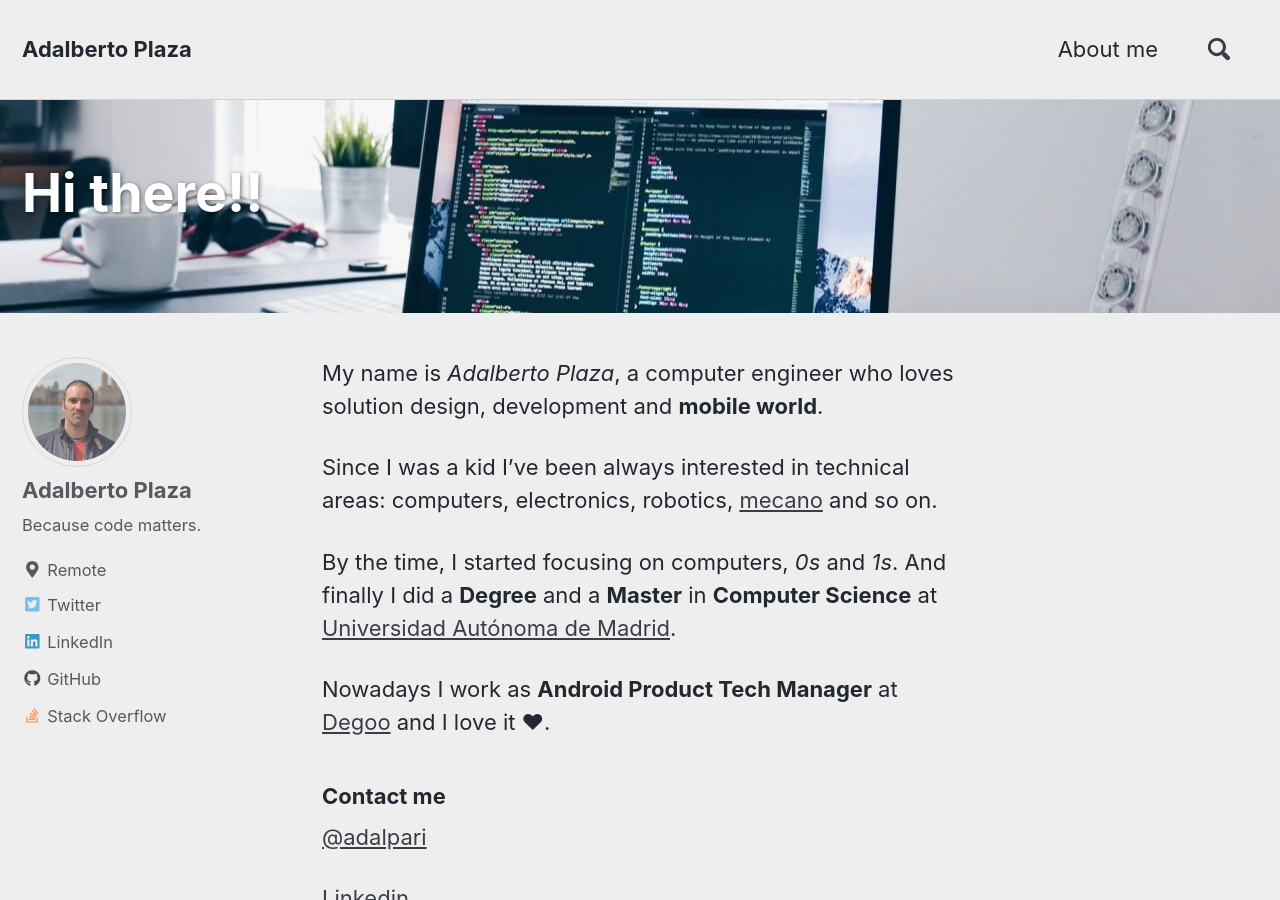
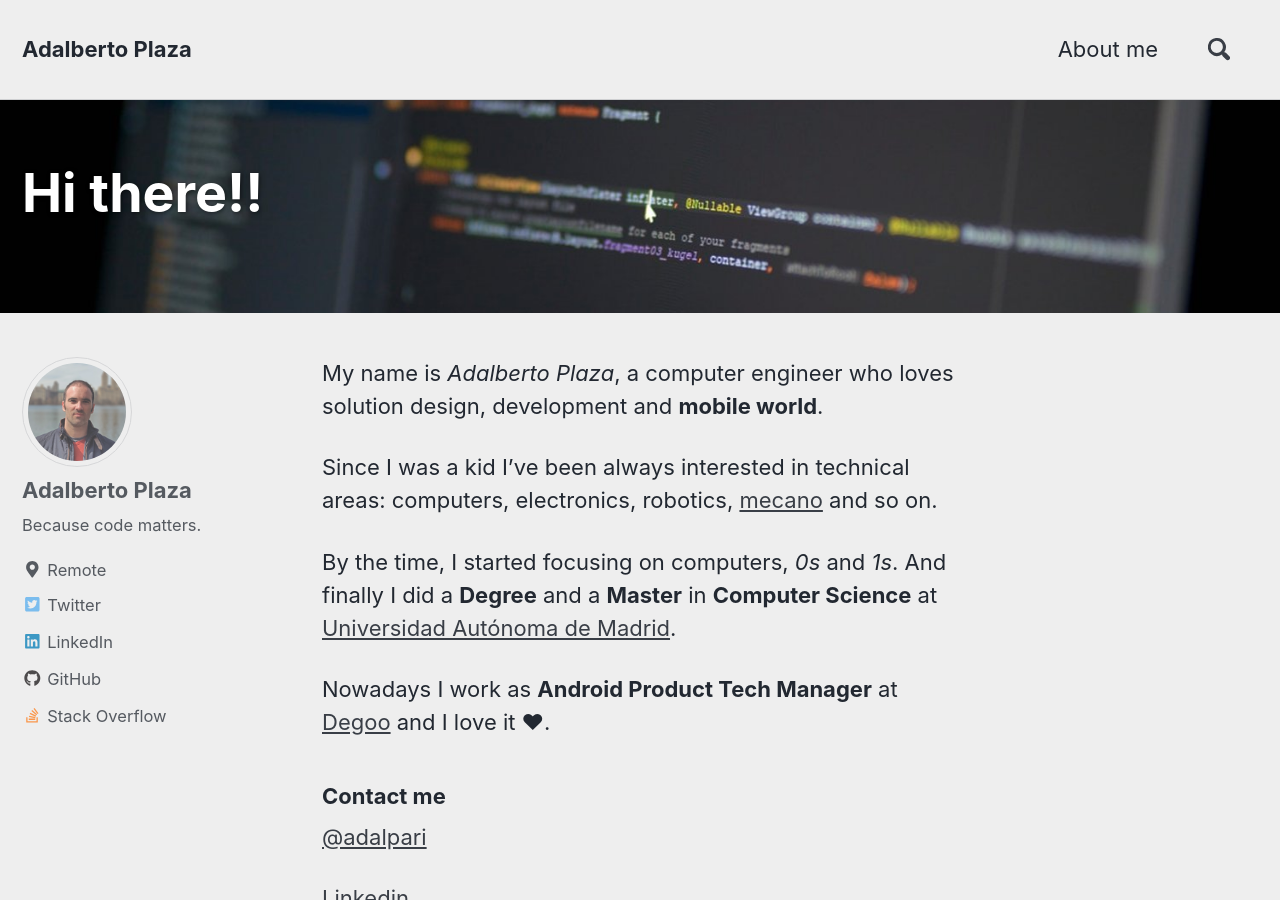
Before and after one commit to adalpari/adalpari.github.io, a Jekyll site: the page built from _pages/about.md, in a window 1280 px wide and 900 px high. Built offline with Jekyll 4.4.1, drawn with Linux system fonts in a browser that asks for light colours; nearby versions of some CDN libraries; a script bundle is joined from its source files by our own code; comment, search, counter and statistics services are not loaded.

Commit message:
Changing about image

```diff
--- a/_pages/about.md
+++ b/_pages/about.md
@@ -2,7 +2,7 @@
 title: Hi there!!
 permalink: /about/
 header:
-  overlay_image: /assets/images/desk.jpg
+  overlay_image: /assets/images/about_image.jpg
 ---
 
 My name is _Adalberto Plaza_, a computer engineer who loves solution design, development and __mobile world__.
```
Also changed, not shown: assets/images/about_image.jpg (added), assets/images/desk.jpg (deleted).
